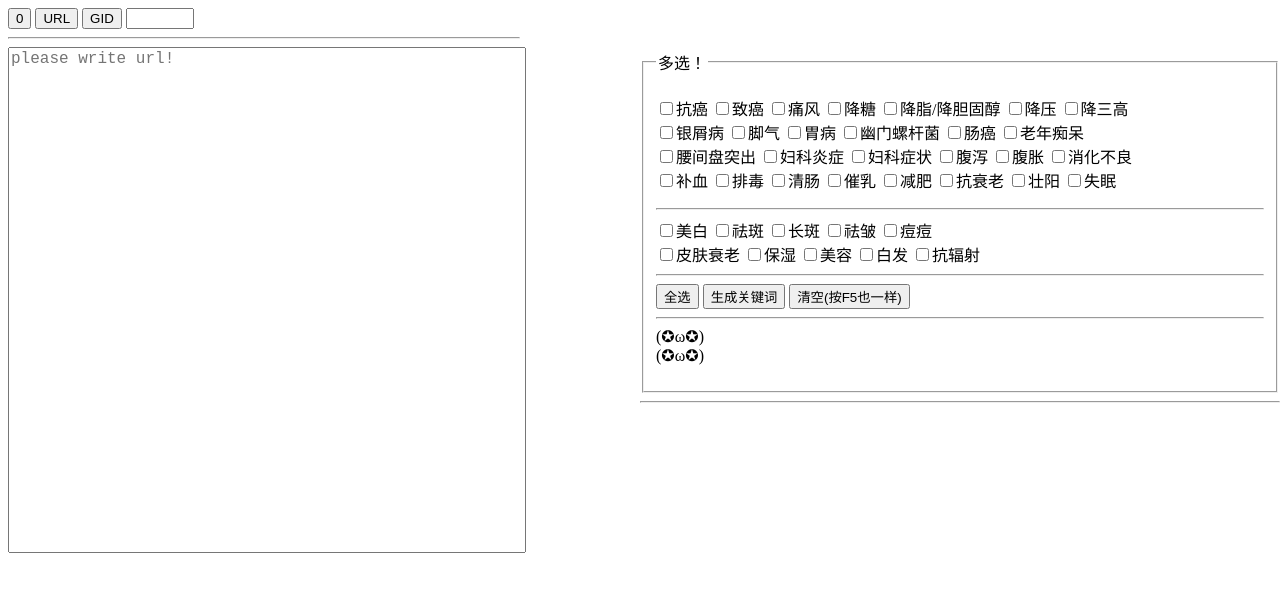
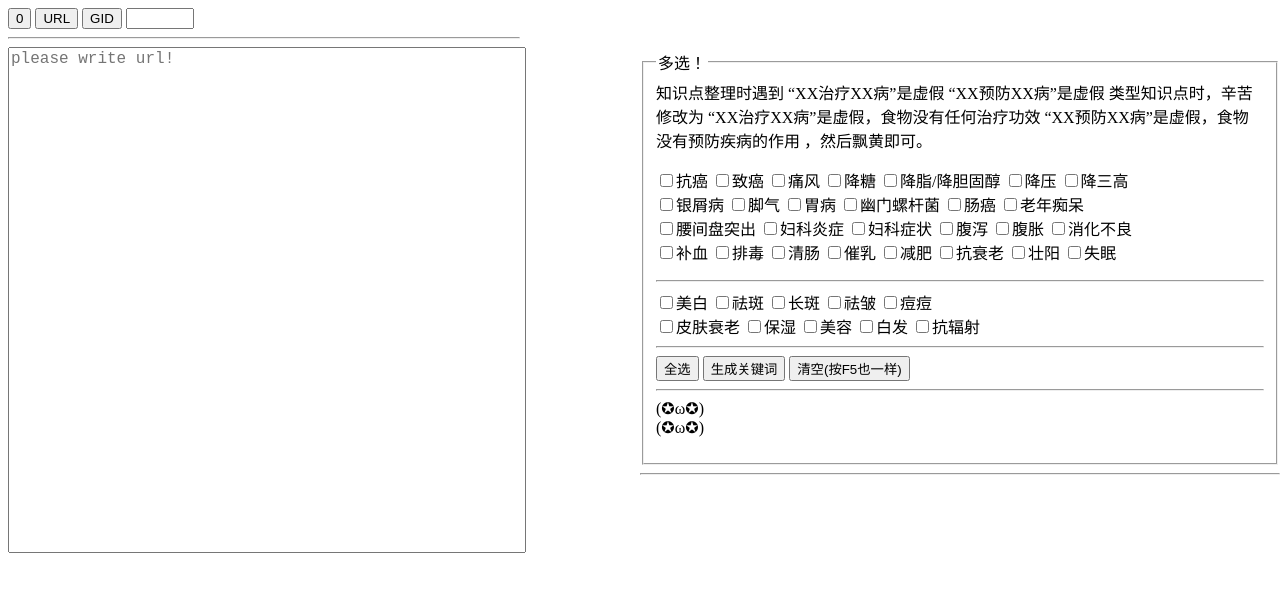
Before and after one commit to z180423/open.url.io, a plain HTML site: page index.html in a window 1280 px wide. Drawn offline with nearby package versions, Linux system fonts and the light colour scheme; some packages are replaced by stand-ins of ours; a script that the page names is missing.

Commit message:
Update index.html

```diff
--- a/index.html
+++ b/index.html
@@ -169,6 +169,7 @@
   </div>
   <div id="right">
     <fieldset>
+      知识点整理时遇到 “XX治疗XX病”是虚假 “XX预防XX病”是虚假 类型知识点时，辛苦修改为 “XX治疗XX病”是虚假，食物没有任何治疗功效   “XX预防XX病”是虚假，食物没有预防疾病的作用 ，然后飘黄即可。
       <legend>多选！</legend>
       <p>
         <label for="task_todo">
```
